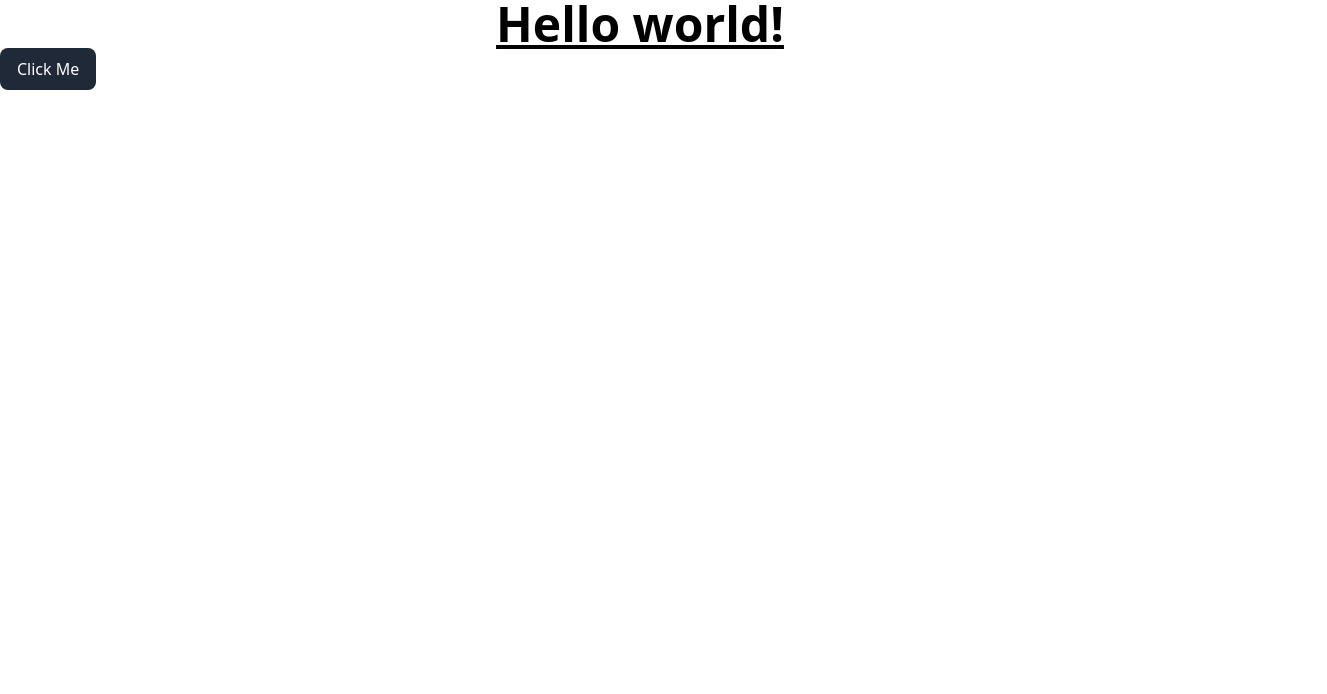
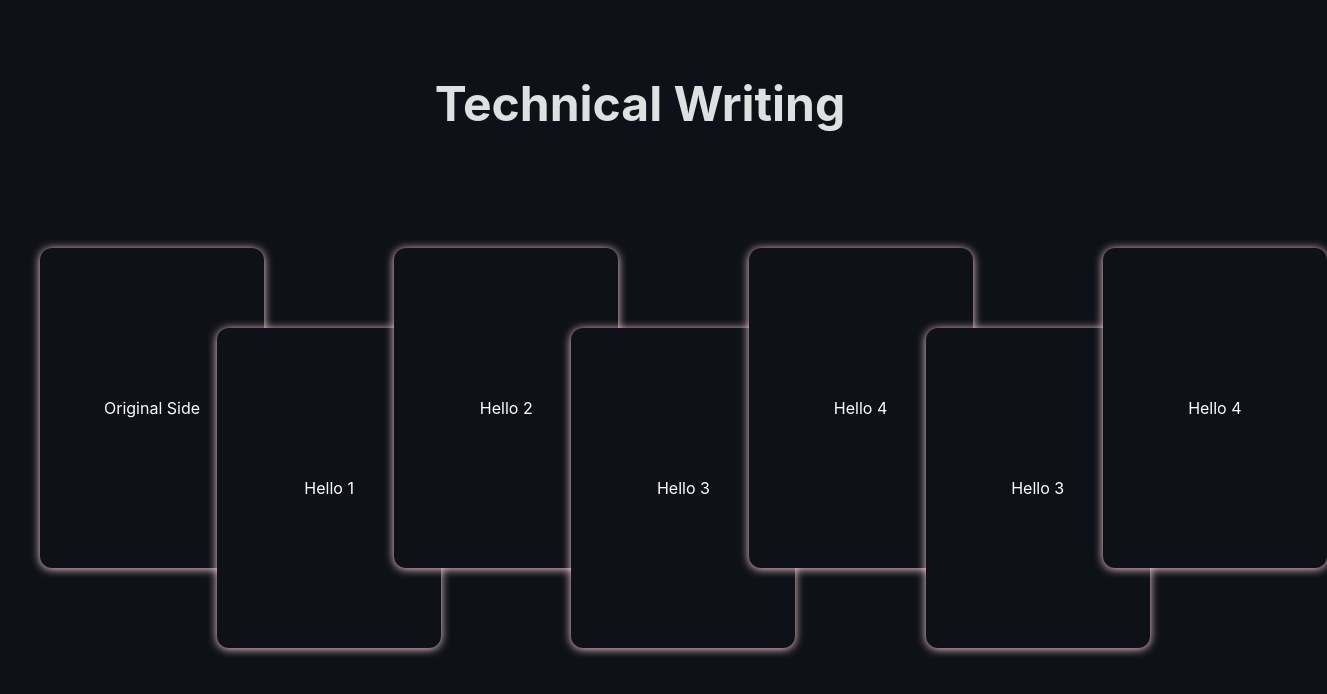
Before and after one commit to alizamayyy/techwri, a React (Vite) app: page / in a window 1280 px wide. Shown: the top 694 px of the page, 1327 px wide, since content can reach past the window. Built offline with nearby package versions, Linux system fonts and the light colour scheme.

Commit message:
added flipping cards, initial web face

```diff
--- a/src/App.tsx
+++ b/src/App.tsx
@@ -1,13 +1,34 @@
+import FlippingCard from './FlippingCard';
+
 export default function App() {
   return (
-    <>
-    <div><h1 className="text-5xl font-bold underline text-center">
-        Hello world!
+    <div className="ml-10 mr-10 flex flex-col items-center">
+      <h1 className="text-5xl mt-20 font-bold text-center">
+        Technical Writing
       </h1>
-      <button className="rounded-lg border border-transparent py-2 px-4 text-white bg-gray-800 hover:border-blue-500">
-        Click Me
-      </button></div>
-
-    </>
-  )
+      <div className="grid grid-cols-7 gap-10 mt-40">
+        <div className="relative translate-y-[-40px]"> {/* Slightly above */}
+          <FlippingCard frontText="Original Side" backText="Flipped Side" />
+        </div>
+        <div className="relative translate-y-[40px]"> {/* Slightly below */}
+          <FlippingCard frontText="Hello 1" backText="Flipped Side" />
+        </div>
+        <div className="relative translate-y-[-40px]"> {/* Slightly above */}
+          <FlippingCard frontText="Hello 2" backText="Flipped Side" />
+        </div>
+        <div className="relative translate-y-[40px]"> {/* Slightly below */}
+          <FlippingCard frontText="Hello 3" backText="Flipped Side" />
+        </div>
+        <div className="relative translate-y-[-40px]"> {/* Slightly above */}
+          <FlippingCard frontText="Hello 4" backText="Flipped Side" />
+        </div>
+        <div className="relative translate-y-[40px]"> {/* Slightly below */}
+          <FlippingCard frontText="Hello 3" backText="Flipped Side" />
+        </div>
+        <div className="relative translate-y-[-40px]"> {/* Slightly above */}
+          <FlippingCard frontText="Hello 4" backText="Flipped Side" />
+        </div>
+      </div>
+    </div>
+  );
 }
--- /dev/null
+++ b/src/FlippingCard.css
@@ -0,0 +1,53 @@
+/* FlippingCard.css */
+@keyframes bounce {
+
+    0%,
+    100% {
+        transform: translateY(0);
+    }
+
+    10% {
+        transform: translateY(-25px);
+        /* Higher bounce */
+    }
+
+    20% {
+        transform: translateY(-20px);
+        /* Slightly lower bounce */
+    }
+
+    30% {
+        transform: translateY(-15px);
+        /* Lower bounce */
+    }
+
+    40% {
+        transform: translateY(-10px);
+        /* Even lower bounce */
+    }
+
+    50% {
+        transform: translateY(-5px);
+        /* Minimal bounce */
+    }
+
+    60% {
+        transform: translateY(-3px);
+        /* Slight lift */
+    }
+
+    70% {
+        transform: translateY(-1px);
+        /* Almost back to original */
+    }
+
+    80% {
+        transform: translateY(0);
+        /* Return to original */
+    }
+}
+
+.bounce-on-hover:hover {
+    animation: bounce 0.5s ease-in-out;
+    /* Bounce on hover */
+}
--- /dev/null
+++ b/src/FlippingCard.tsx
@@ -0,0 +1,35 @@
+import { useState } from 'react';
+import './FlippingCard.css';
+
+
+interface FlippingCardProps {
+  frontText: string;
+  backText: string;
+}
+
+const FlippingCard: React.FC<FlippingCardProps> = ({ frontText, backText }) => {
+  const [flipped, setFlipped] = useState(false);
+
+  const handleClick = () => {
+    setFlipped(!flipped);
+  };
+
+  return (
+    <div
+        onClick={handleClick}
+        className={`relative w-56 h-80 ${flipped ? 'bg-white' : 'bg-[#0e1117]'} cursor-pointer perspective rounded-xl transition-colors duration-300 hover:bg-[#FFD1DC] bounce-on-hover shadow-[0_1px_10px_#FFD1DC] hover:shadow-[0_2px_20px_#FFD1DC]`} // Changed background color based on flipped state
+    >
+      <div className={`transition-transform duration-500 ${flipped ? 'rotate-y-180' : ''} absolute w-full h-full`}>
+        <div className="w-full h-full flex items-center justify-center">
+        {flipped ? (
+            <div className="text-black transform rotate-y-180">{backText}</div> // Changed background color to white
+          ) : (
+            <div className="text-white">{frontText}</div>
+          )}
+        </div>
+      </div>
+    </div>
+  );
+};
+
+export default FlippingCard;
--- a/src/index.css
+++ b/src/index.css
@@ -2,14 +2,14 @@
 @tailwind components;
 @tailwind utilities;
 
-/* :root {
+:root {
   font-family: Inter, system-ui, Avenir, Helvetica, Arial, sans-serif;
   line-height: 1.5;
   font-weight: 400;
 
   color-scheme: light dark;
   color: rgba(255, 255, 255, 0.87);
-  background-color: #242424;
+  background-color: #0e1117;
 
   font-synthesis: none;
   text-rendering: optimizeLegibility;
@@ -17,7 +17,17 @@
   -moz-osx-font-smoothing: grayscale;
 }
 
-a {
+@layer utilities {
+  .rotate-y-180 {
+    transform: rotateY(180deg);
+  }
+
+  .perspective {
+    perspective: 1000px;
+  }
+}
+
+/*a {
   font-weight: 500;
   color: #646cff;
   text-decoration: inherit;
```
